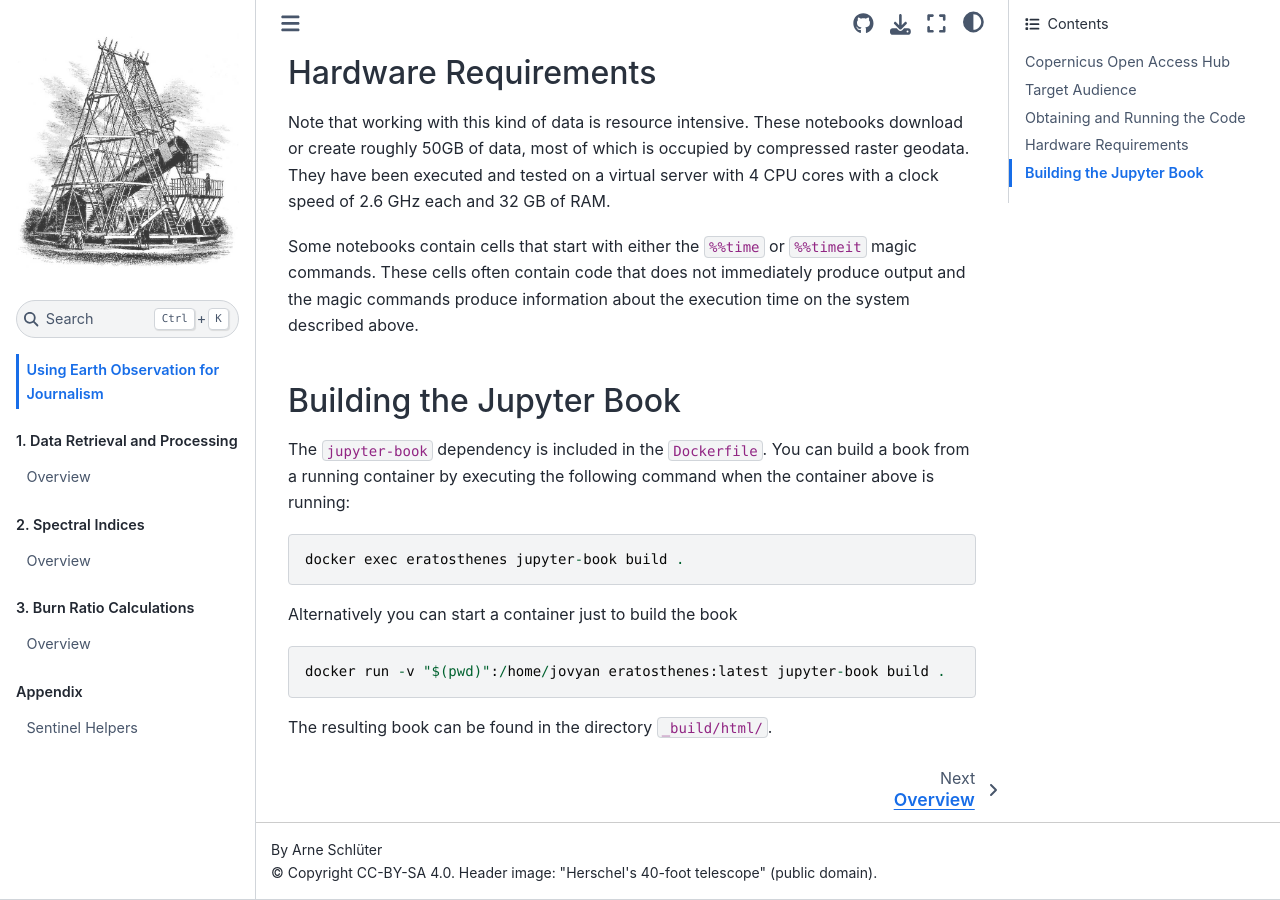
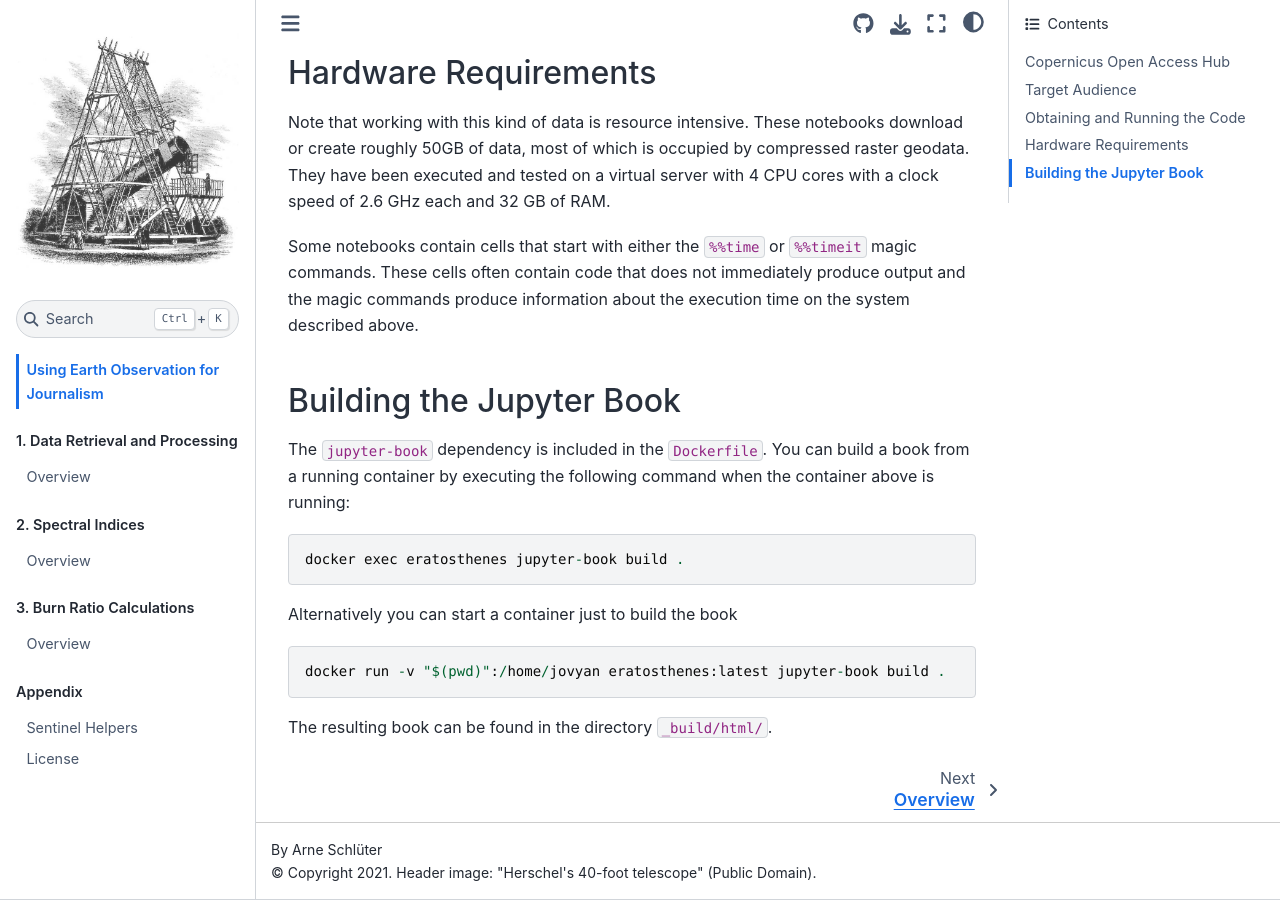
Before and after one commit to rrrnld/earth-observation-for-journalism, a Jupyter Book: the page built from README.md, in a window 1280 px wide and 900 px high, scrolled down 1533 px. Built offline with Jupyter Book 1.0.4 settings and Sphinx 7.4.7 and the Sphinx Book theme 1.1.4, drawn with Linux system fonts in a browser that asks for light colours; pages that are not in the unit, such as notebooks, are missing from menus.

Commit message:
Add LICENSE.md

```diff
--- a/_config.yml
+++ b/_config.yml
@@ -7,7 +7,7 @@
 # Book settings
 title: Using Earth Observation for Journalism  # The title of the book. Will be placed in the left navbar.
 author: Arne Schlüter  # The author of the book
-copyright: "CC-BY-SA 4.0. Header image: \"Herschel's 40-foot telescope\" (public domain)"  # Copyright year to be placed in the footer
+copyright: "2021. Header image: \"Herschel's 40-foot telescope\" (Public Domain)"  # Copyright year to be placed in the footer
 logo: great-forty-foot-telescope-wikipedia.png  # A path to the book logo
 execute:
   execute_notebooks: "off"
--- a/_toc.yml
+++ b/_toc.yml
@@ -31,3 +31,4 @@
 - part: "Appendix"
   chapters:
   - file: "sources/xx-sentinel-helpers.rst"
+  - file: "LICENSE.md"
```
Also changed, not shown: LICENSE.md (added, +35 -0 lines).
